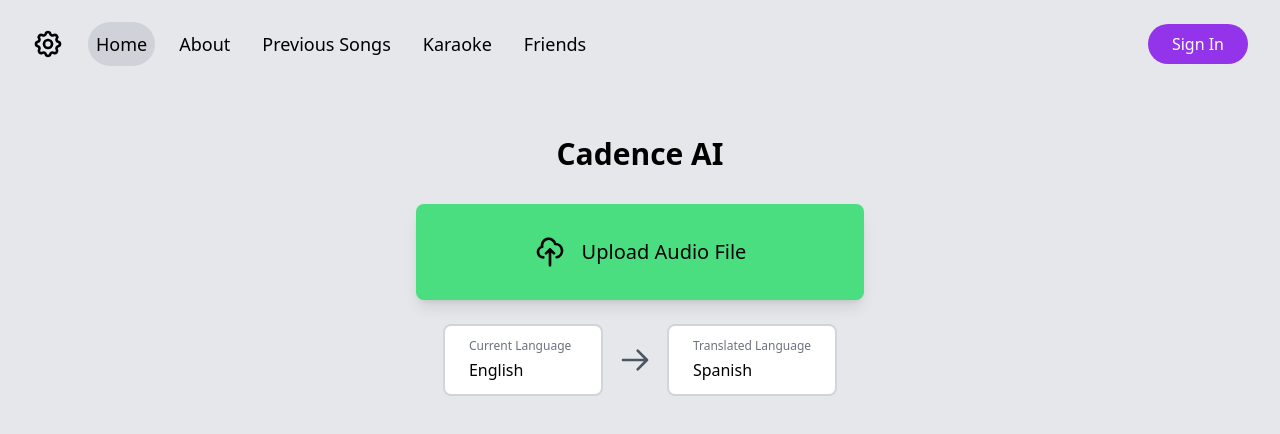
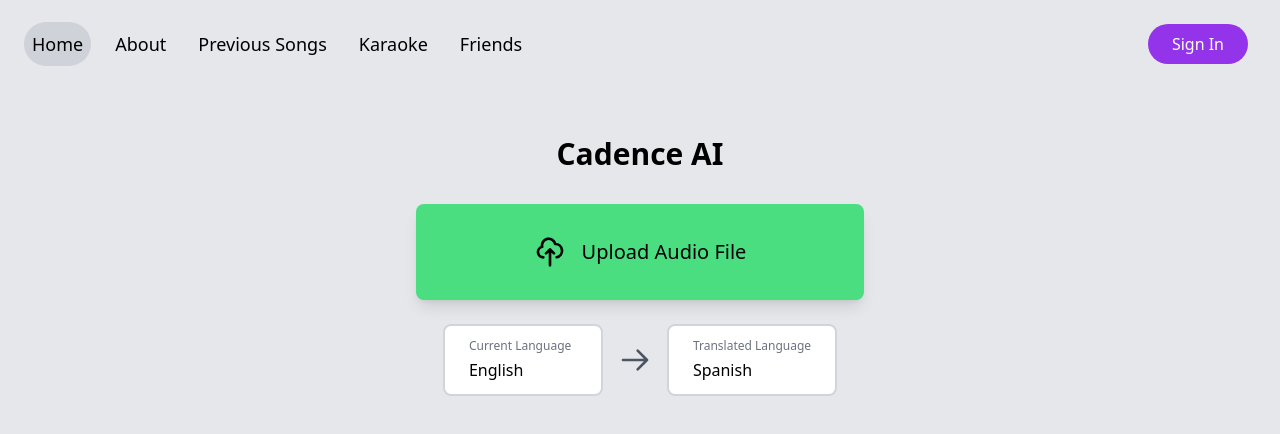
Before and after one commit to snowxzf/Higgs-Audio-Hackathon, a React (Vite) app: page / in a window 1280 px wide. Shown: the top 434 px of the page. Built offline with nearby package versions, Linux system fonts and the light colour scheme.

Commit message:
delete settings icon lmao

```diff
--- a/src/components/Navbar.jsx
+++ b/src/components/Navbar.jsx
@@ -1,5 +1,6 @@
 import React from 'react'
 import { Link, useLocation } from 'react-router-dom'
+import cadenceIcon from '../assets/Cadence AI_gray.jpg';
 
 function Navbar() {
     const location = useLocation()
@@ -9,10 +10,6 @@
     return (
         <nav className="relative z-10 flex items-center justify-between px-8 py-6 bg-transparent">
             <div className="flex items-center gap-8">
-                <svg className="w-8 h-8 text-black cursor-pointer hover:rotate-90 transition-transform duration-300" fill="none" stroke="currentColor" viewBox="0 0 24 24">
-                    <path strokeLinecap="round" strokeLinejoin="round" strokeWidth={2} d="M10.325 4.317c.426-1.756 2.924-1.756 3.35 0a1.724 1.724 0 002.573 1.066c1.543-.94 3.31.826 2.37 2.37a1.724 1.724 0 001.065 2.572c1.756.426 1.756 2.924 0 3.35a1.724 1.724 0 00-1.066 2.573c.94 1.543-.826 3.31-2.37 2.37a1.724 1.724 0 00-2.572 1.065c-.426 1.756-2.924 1.756-3.35 0a1.724 1.724 0 00-2.573-1.066c-1.543.94-3.31-.826-2.37-2.37a1.724 1.724 0 00-1.065-2.572c-1.756-.426-1.756-2.924 0-3.35a1.724 1.724 0 001.066-2.573c-.94-1.543.826-3.31 2.37-2.37.996.608 2.296.07 2.572-1.065z" />
-                    <path strokeLinecap="round" strokeLinejoin="round" strokeWidth={2} d="M15 12a3 3 0 11-6 0 3 3 0 016 0z" />
-                </svg>
                 <div className="flex gap-8 text-lg">
                     <Link to="/" className={`text-black hover:text-gray-700 transition-colors relative ${isActive('/') ? '' : ''}`}>
                         <span className="relative z-10">Home</span>
@@ -44,7 +41,6 @@
                             <div className="absolute inset-0 bg-gray-400 rounded-full opacity-30 -m-2"></div>
                         )}
                     </Link>
-
                 </div>
             </div>
             <button className="bg-purple-600 hover:bg-purple-700 text-white px-6 py-2 rounded-full transition-colors">
```
